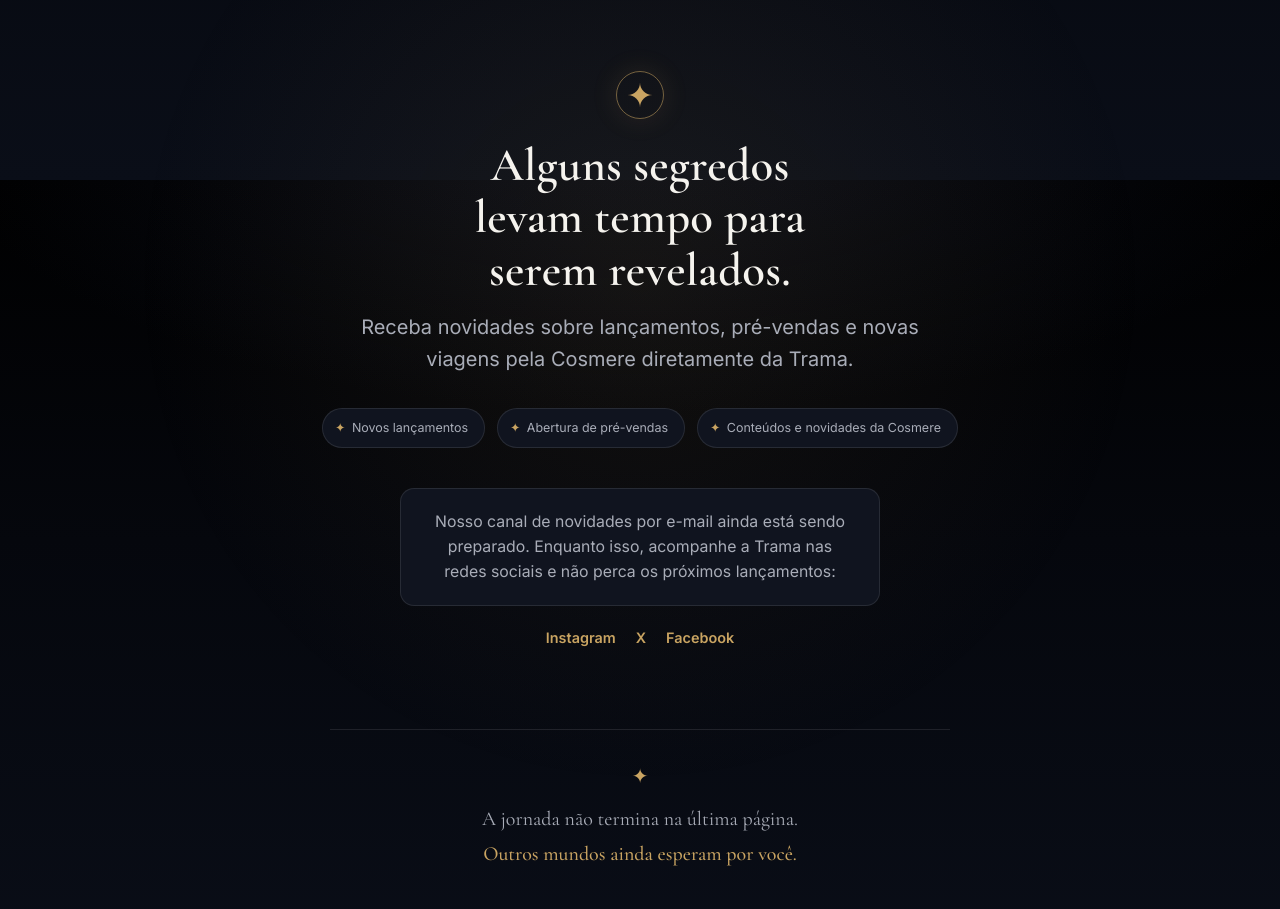
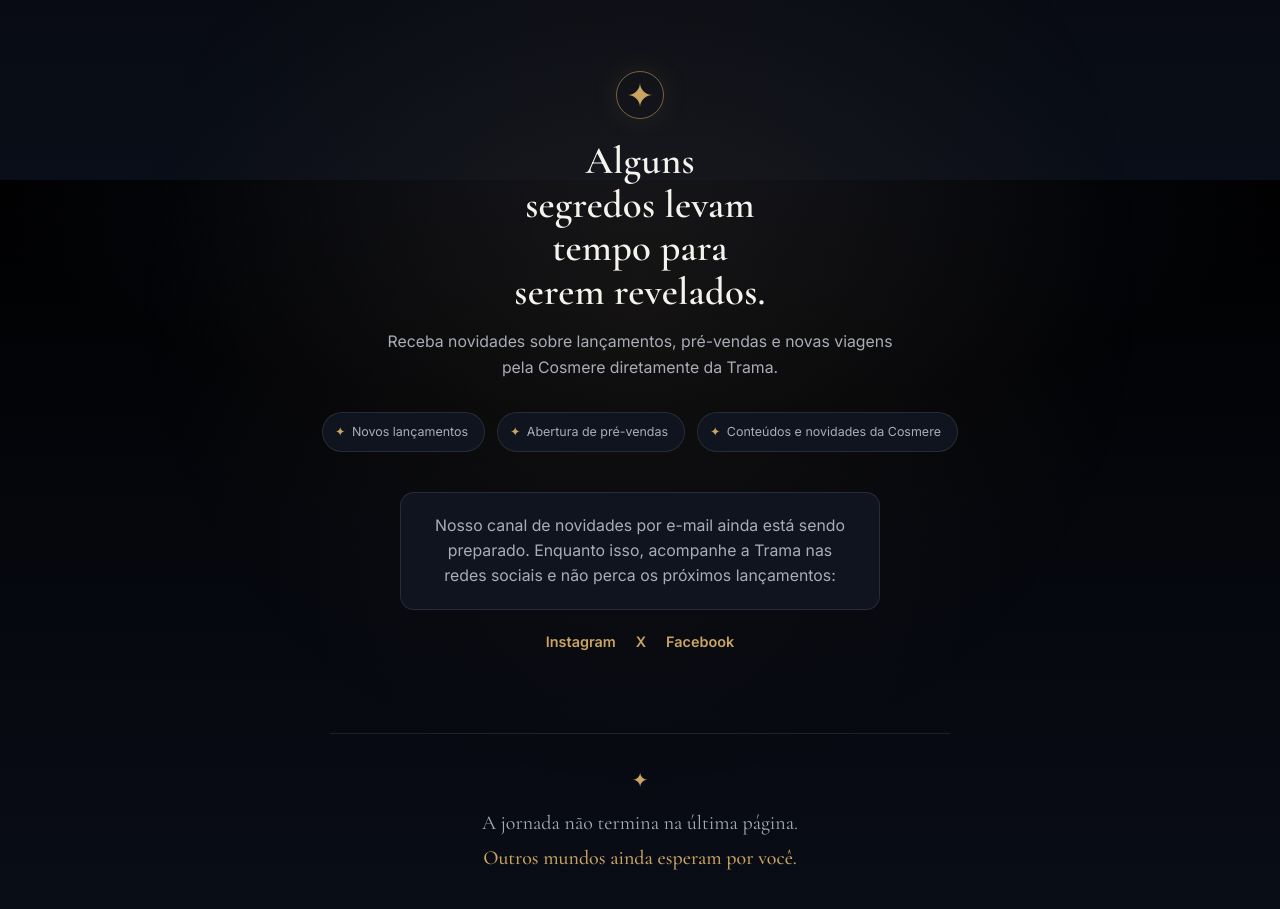
Before and after one commit to thadeucupello/cosmere-trama, a React (Vite) app in the folder cosmere/: page / in a window 1280 px wide. Shown: the part 5420-6329 px from the top of the page. Built offline with nearby package versions, Linux system fonts and the light colour scheme.

Commit message:
Evita corte das seções sob o menu

```diff
--- a/cosmere/src/styles/global.css
+++ b/cosmere/src/styles/global.css
@@ -50,6 +50,7 @@
 html {
   background: var(--color-void);
   scroll-behavior: smooth;
+  scroll-padding-top: 7.5rem;
 }
 
 @media (prefers-reduced-motion: reduce) {
@@ -117,6 +118,10 @@ img {
 .section {
   position: relative;
   padding-block: clamp(4rem, 9.5vh, 7rem);
+}
+
+.section[id] {
+  scroll-margin-top: 7.5rem;
 }
 
 .eyebrow {
--- a/cosmere/src/styles/sections.css
+++ b/cosmere/src/styles/sections.css
@@ -1397,6 +1397,16 @@
   background: radial-gradient(circle at 50% 30%, rgba(201, 164, 98, 0.08), transparent 55%);
 }
 
+.newsletter .section-heading {
+  max-width: 14ch;
+  font-size: clamp(1.8rem, 1.55rem + 1.1vw, 2.5rem);
+}
+
+.newsletter .section-sub {
+  max-width: 54ch;
+  font-size: var(--step-base);
+}
+
 .newsletter__symbol {
   display: inline-flex;
   align-items: center;
@@ -1518,6 +1528,7 @@
 @media (max-width: 560px) {
   .newsletter .section-heading {
     max-width: 13ch;
+    font-size: clamp(1.7rem, 1.45rem + 1.2vw, 2rem);
   }
 
   .cosmere-map .section-sub {
```
